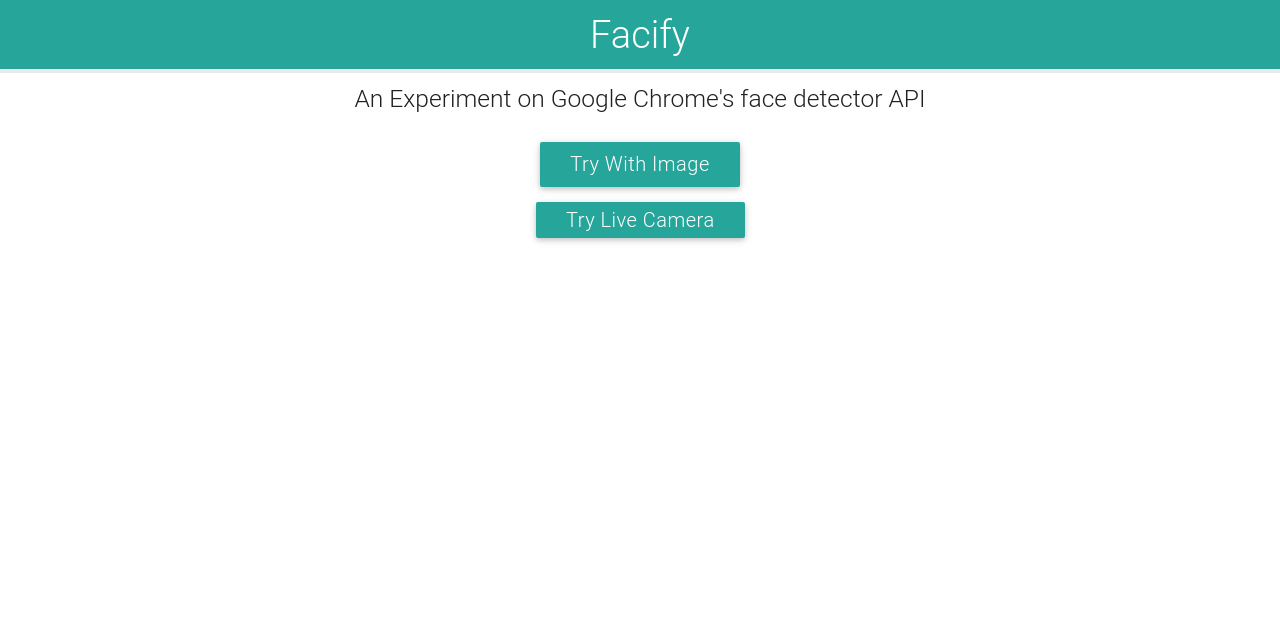
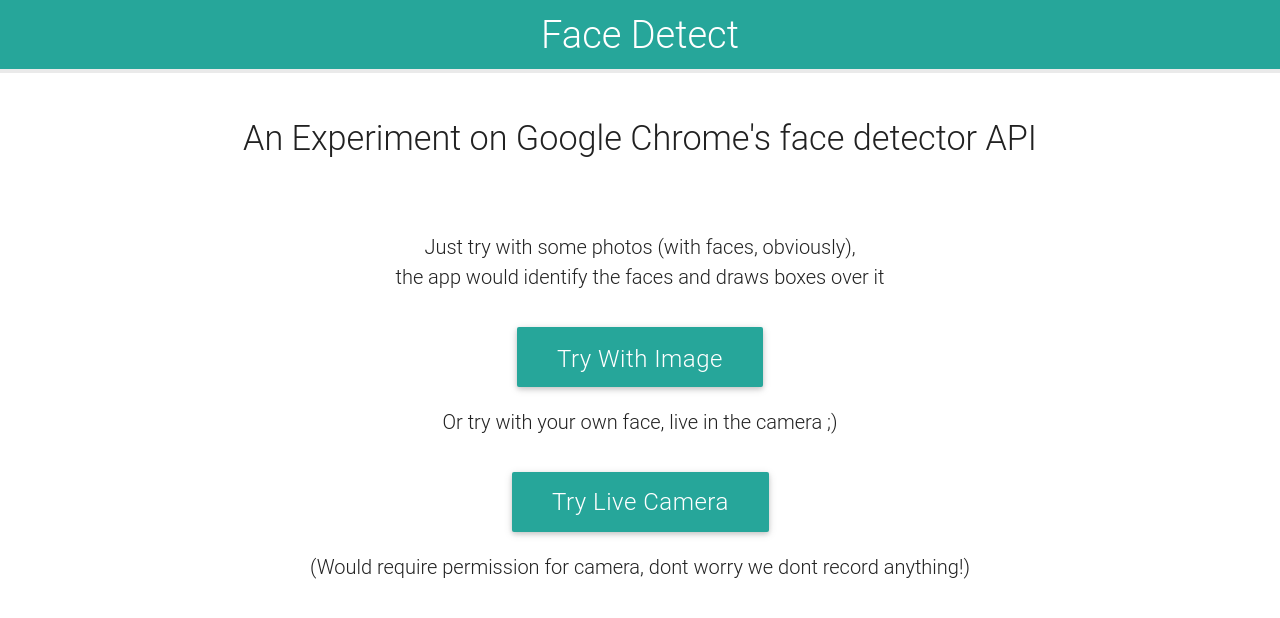
Before and after one commit to Jefreesujit/facedetector, a React app: page / in a window 1280 px wide. Shown: the top 618 px of the page. Built offline with nearby package versions, Linux system fonts and the light colour scheme; a web font is replaced by a local one.

Commit message:
updated landing page and added back option

```diff
--- a/index.html
+++ b/index.html
@@ -2,8 +2,8 @@
 <html lang="en">
   <head>
     <meta charset="utf-8" />
-    <title>Facify</title>
-    <meta name="description" content="Facify" />
+    <title>Face Detect</title>
+    <meta name="description" content="Face Detect" />
     <meta name="viewport" content="width=device-width" />
     <link rel="stylesheet" href="build/index.build.css" type="text/css" />
   </head>
@@ -13,7 +13,7 @@
         <div class="logo-icon">
         </div>
         <div class="page-header">
-          Facify
+          Face Detect
         </div>
       </div>
     </header>
--- a/package.json
+++ b/package.json
@@ -1,7 +1,7 @@
 {
   "name": "facedetector",
-  "version": "0.0.0",
-  "description": "A React only Component",
+  "version": "1.0.0",
+  "description": "An Experiment on Google Chrome's face detector API",
   "author": "Jefree Sujit <e.jefree110@gmail.com>",
   "license": "SEE LICENSE IN LICENSE",
   "main": "index.html",
--- a/src/pages/camera.js
+++ b/src/pages/camera.js
@@ -1,5 +1,6 @@
 import React from "react";
 import ReactDOM from 'react-dom';
+import { withRouter } from 'react-router-dom';
 
 class FaceCamera extends React.Component {
   constructor () {
@@ -65,9 +66,14 @@
     );
   }
 
+  backHandler = () => {
+    this.props.history.goBack();
+  }
+
   render() {
     return (
-      <div id="wrapper" className="face-camera" style={{ position: "relative" }}>
+      <div id="wrapper" className="face-camera" onClick={this.backHandler}>
+        <div className="back-btn btn">Go Back</div>
         <video ref={(ref)=> {this.video = ref}} autoPlay />
         <div ref={(ref)=> {this.facebox = ref}} className="face" >
           <div ref={(ref)=> {this.eye0 = ref}} className="eye"/>
@@ -81,4 +87,4 @@
 
 FaceCamera.displayName = 'FaceCamera';
 
-export default FaceCamera;
+export default withRouter(FaceCamera);
--- a/src/pages/image.js
+++ b/src/pages/image.js
@@ -1,6 +1,7 @@
 'use strict';
 
 import React from 'react';
+import { withRouter } from 'react-router-dom';
 import { Consumer } from '../components/imgContext';
 
 class FaceImage extends React.Component {
@@ -66,12 +67,17 @@
     console.log(this.image);
     setTimeout(() => {
       this.detectFaces(this.image);
-    }, 1000);
+    }, 100);
+  }
+
+  backHandler = () => {
+    this.props.history.goBack();
   }
 
   render () {
     return (
       <div className="face-image-container">
+        <div className="back-btn btn" onClick={this.backHandler}>Go Back</div>
         <div id="imgWrapper" className="col s12 input-image">
           <Consumer>
             {(context) => {
@@ -92,4 +98,4 @@
 
 FaceImage.displayName = 'FaceImage';
 
-export default FaceImage;
+export default withRouter(FaceImage);
--- a/src/pages/index.js
+++ b/src/pages/index.js
@@ -40,10 +40,11 @@
       <div className="face-app-container">
         <div className="row center">
           <div className="col s12">
-            <h5 className="light message-box">An Experiment on Google Chrome's face detector API </h5>
+            <h4 className="light message-box">An Experiment on Google Chrome's face detector API </h4>
           </div>
         </div>
-        <div className="row center">
+        <div className="row center app-section">
+          <div className="message">Just try with some photos (with faces, obviously), <br/> the app would identify the faces and draws boxes over it</div>
           <div className="col s12 file-field input-field">
             <div className="btn upload-btn">
               <span>Try with Image</span>
@@ -57,8 +58,12 @@
               </Consumer>
             </div>
           </div>
+          <div className="col s12 message">
+              Or try with your own face, live in the camera ;)
+          </div>
           <div className="col s12 input-field">
             <button className="waves-effect upload-btn waves-light btn" id="cam_btn" onClick={this.handleCamera} >Try Live Camera</button>
+            <div className="message small">(Would require permission for camera, dont worry we dont record anything!)</div>
           </div>
         </div>
       </div>
--- a/src/sass/index.scss
+++ b/src/sass/index.scss
@@ -55,6 +55,12 @@
     .center-pane {
       margin: 5% 15%;
     }
+
+    .message {
+      font-size: 20px;
+      font-weight: 300;
+      margin: 20px;
+    }
   }
 
   footer {
@@ -68,17 +74,43 @@
   }
 }
 
-.btn.upload-btn {
-	float: none;
-  padding: 0px 30px;
-  font-size: 20px;
-  white-space: nowrap;
-  font-weight: 300;
-  text-transform: capitalize;
+.face-app-container {
+  margin: 30px;
+
+  .app-section {
+    margin: 5%;
+
+    .file-field input[type=file] {
+      width: 25%;
+      left: 38%;
+    }
+
+    .btn.upload-btn {
+      float: none;
+      padding: 10px 40px;
+      font-size: 24px;
+      height: 60px;
+      white-space: nowrap;
+      font-weight: 300;
+      text-transform: capitalize;
+    }
+  }
+}
+
+.face-camera {
+  position: relative;
 }
 
 .face-image-container, .face-camera {
   text-align: center;
+
+  .back-btn {
+    position: absolute;
+    left: 30px;
+    margin-top: 20px;
+    cursor: pointer;
+    border-radius: 20px;
+  }
 
   .display-img {
     object-fit: contain;
```
Also changed, not shown: src/components/imgContext.js (+7 -5 lines), 3 other files (tests, documents, lock files or other folders).
